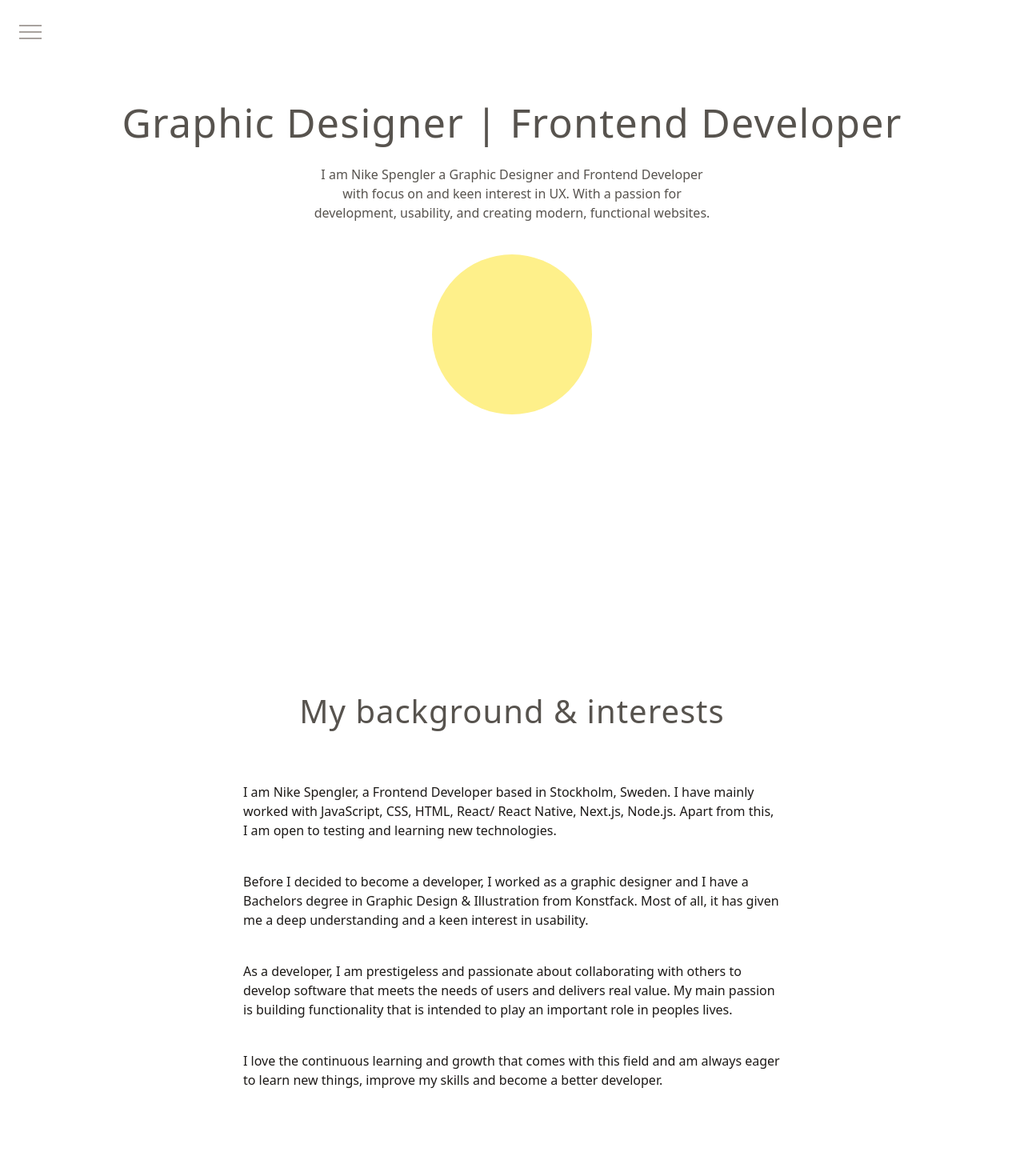
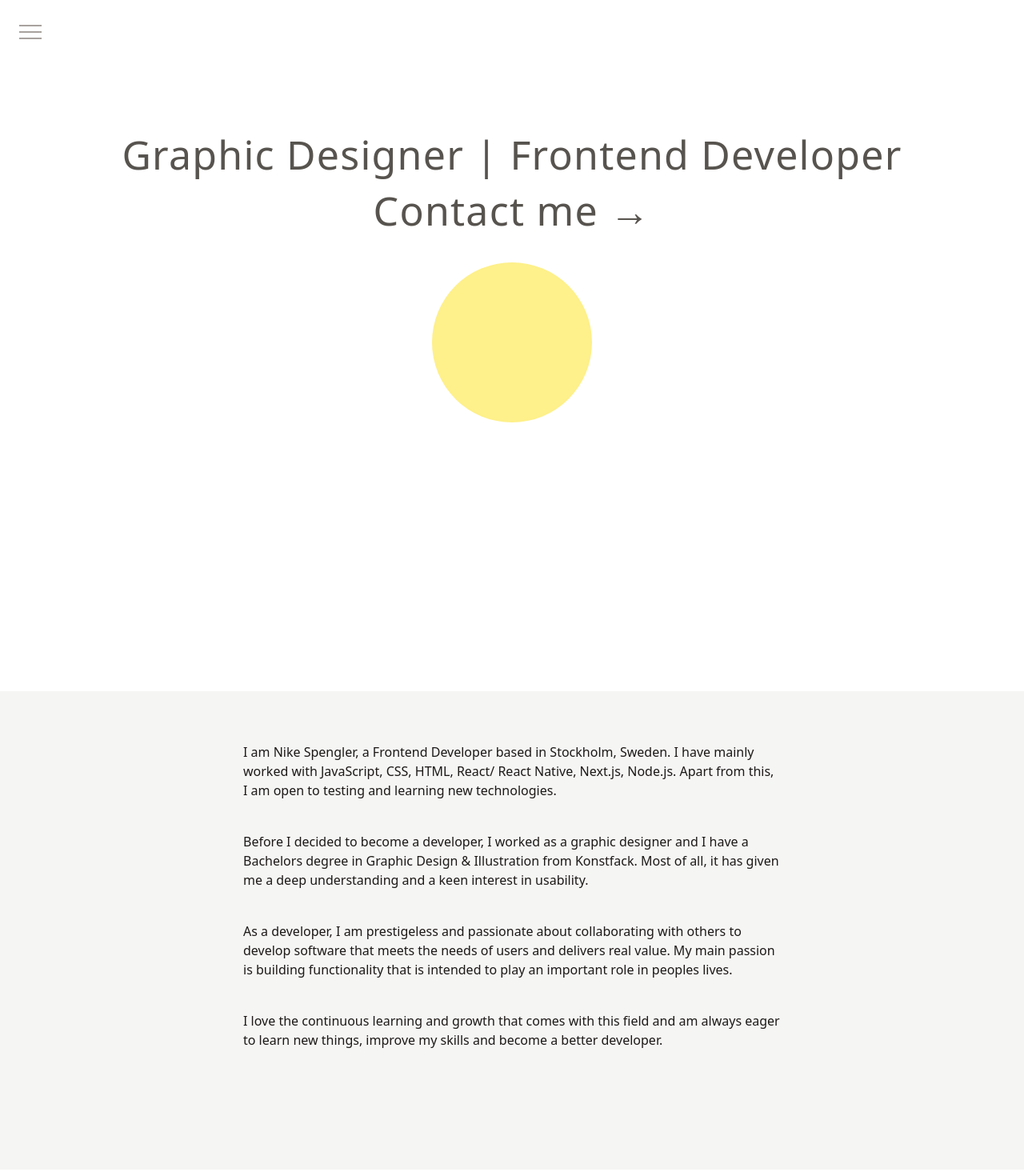
Before and after one commit to NikeSpengler/portfolio, a React (Vite) app in the folder portfolio-vite/: page / in a window 1280 px wide. Shown: the top 1470 px of the page at 80% size. Built offline with nearby package versions, Linux system fonts and the light colour scheme.

Commit message:
Update intro text

```diff
--- a/portfolio-vite/src/components/About.jsx
+++ b/portfolio-vite/src/components/About.jsx
@@ -6,8 +6,8 @@ import {motion} from "framer-motion"
 const About = () => {
     return (
         <div>
-        <div id="About" className="flex flex-col justify-center items-center bg-white text-white md:px-20 px-14">
-            <motion.div
+        <div id="About" className="flex flex-col justify-center items-center bg-stone-100 text-white md:px-20 px-14">
+            {/* <motion.div
                     initial="hidden"
                     whileInView="visible"
                     viewport={{ once: true, amount: 0.5 }}
@@ -19,7 +19,7 @@ const About = () => {
                 >
                 <h2 className="text-[24px] md:text-[40px] font-light text-stone-600 leading-tight tracking-wide md:max-w-lg lg:max-w-xl xl:max-w-2xl">My background & interests</h2>
 
-            </motion.div>
+            </motion.div> */}
             <motion.div
                     className="flex flex-col"
                     initial="hidden"
--- a/portfolio-vite/src/components/Intro.jsx
+++ b/portfolio-vite/src/components/Intro.jsx
@@ -17,11 +17,11 @@ const Intro = () => {
                         visible: { opacity: 1, x: 0}
                     }}
                 >
-                <h1 className="text-[30px] md:text-[50px] font-light text-stone-600 md:text-5xl md:pt-10 px-[20px] leading-tight tracking-wide">Graphic Designer | Frontend Developer</h1>
+                <h1 className="text-[30px] md:text-[50px] font-light text-stone-600 md:text-5xl md:pt-20 pt-20 px-[20px] leading-tight tracking-wide">Graphic Designer | Frontend Developer</h1>
 
             </motion.div>
 
-            {/* <motion.div
+            <motion.div
               initial="hidden"
               whileInView="visible"
               viewport={{ once: true, amount: 0.5 }}
@@ -31,9 +31,9 @@ const Intro = () => {
                   visible: { opacity: 1, x: 0}
               }}
             >
-                <a href="#Contact" className="text-4xl font-light text-left text-stone-400 pb-6 gap-6 md:pb-8 md:text-5xl">Contact me →</a>
-            </motion.div> */}
-            <div className='flex md:flex justify-center md:justify-center mx-auto md:mx-0 px-4'>
+                <a href="#Contact" className="text-[30px] md:text-[50px] font-light text-left text-stone-600 pb-10 md:pb-10 tracking-wide md:text-5xl">Contact me →</a>
+            </motion.div>
+            {/* <div className='flex md:flex justify-center md:justify-center mx-auto md:mx-0 px-4'>
                 <motion.div
                 initial="hidden"
                 whileInView="visible"
@@ -47,11 +47,11 @@ const Intro = () => {
                     <p className="text-[16px] text-center justify-center md:text-center md:justify-center text-stone-600 pb-8 pt-0 md:pb-10 md:pt-2 max-w-[280px] md:max-w-[500px]">I am Nike Spengler a Graphic Designer and Frontend Developer with focus on and keen interest in UX. With a passion for development, usability, and creating modern, functional websites. </p>
                 </motion.div>
             </div>
-
+            */}
         </div>
 
         {/* Image section*/}
-        <div className="flex justify-center items-center -z-10 md:order-2 pt:10">
+        <div className="flex justify-center items-center -z-10 md:order-2 pt-10">
             <motion.div
                 className='circle'
                 initial={{opacity: 0.5, scale: 0.5}}
```
